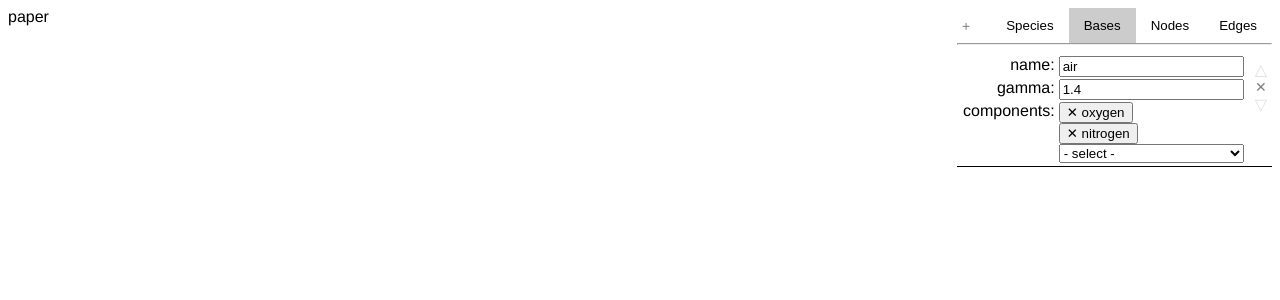
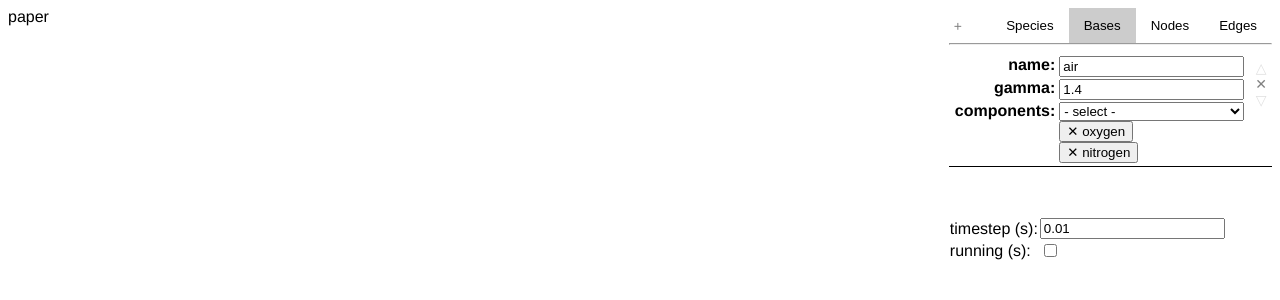
Before and after one commit to jeffechua/thermo, a Vue app in the folder web/: page / in a window 1280 px wide. Both pictures are taken after a click on the button "Bases". Shown: the top 300 px of the page. Built offline with nearby package versions, Linux system fonts and the light colour scheme.

Commit message:
Added node interface. Downstream handling of deletion currently not implemented.

```diff
--- a/web/src/App.vue
+++ b/web/src/App.vue
@@ -40,15 +40,33 @@
           v-if="tab == 'species'"
           :list="spec.species"
           :component="speciesSpec"
-          :running="false"
+          :running="running"
         />
         <list-manager
           v-if="tab == 'bases'"
           :list="spec.bases"
           :component="basisSpec"
-          :running="false"
+          :running="running"
           :data="spec.species"
         />
+        <list-manager
+          v-if="tab == 'nodes'"
+          :list="spec.nodes"
+          :component="nodeSpec"
+          :running="running"
+          :data="spec"
+        />
+        <div style="height:50px"/>
+        <table>
+          <tr>
+            <td>timestep (s):</td>
+            <td><input type="number" step="0.01" v-model="spec.timestep" /></td>
+          </tr>
+          <tr>
+            <td>running (s):</td>
+            <td><input type="checkbox" v-model="running" /></td>
+          </tr>
+        </table>
       </div>
     </div>
   </div>
@@ -58,6 +76,7 @@
 import ListManager from "./components/ListManager.vue";
 import SpeciesSpec from "./components/SpeciesSpec.vue";
 import BasisSpec from "./components/BasisSpec.vue";
+import NodeSpec from "./components/NodeSpec.vue";
 import example from "./examples.js";
 
 export default {
@@ -66,7 +85,7 @@ export default {
     ListManager,
   },
   data() {
-    return { spec: example, tab: "species" };
+    return { spec: example, tab: "species", running: false };
   },
   computed: {
     speciesSpec: {
@@ -77,6 +96,11 @@ export default {
     basisSpec: {
       get() {
         return BasisSpec;
+      },
+    },
+    nodeSpec: {
+      get() {
+        return NodeSpec;
       },
     },
   },
@@ -99,6 +123,22 @@ export default {
             components: [],
           });
           break;
+        case "nodes":
+          this.spec.nodes.push({
+            id: this.spec.nextID++,
+            basis: this.spec.bases[0].id,
+            name: "",
+            type: "SourceSink",
+            format: "PTx",
+            P: 1e5,
+            V: 1,
+            T: 298,
+            H: 0,
+            xs: [1],
+            ns: [1],
+            gamma: 1.4,
+          });
+          break;
       }
     },
   },
@@ -112,7 +152,7 @@ export default {
   -moz-osx-font-smoothing: grayscale;
 }
 table {
-  border-spacing: 0px;
+  border-collapse: collapse;
 }
 .tab {
   background-color: inherit;
@@ -144,8 +184,6 @@ table {
 .item-box th {
   text-align: right;
   vertical-align: top;
-  font-weight: inherit;
-  font-size: inherit;
   padding-right: 3px;
 }
 .flex-grow {
@@ -162,7 +200,13 @@ table {
   -moz-user-select: none;
   -ms-user-select: none;
 }
-.text-button-disabled {
+.text-button:hover {
+  color: #101010;
+}
+.text-button:active {
+  color: #505050;
+}
+.text-button.disabled {
   color: #e0e0e0;
   padding-left: 5px;
   padding-right: 5px;
@@ -172,10 +216,4 @@ table {
   -moz-user-select: none;
   -ms-user-select: none;
 }
-.text-button:hover {
-  color: #101010;
-}
-.text-button:active {
-  color: #505050;
-}
 </style>
--- a/web/src/components/BasisSpec.vue
+++ b/web/src/components/BasisSpec.vue
@@ -17,12 +17,6 @@
         <tr>
           <th>components:</th>
           <td style="display: flex; flex-direction: column">
-            <span v-for="id of element_.components" :key="id">
-              <button v-if="!running" @click="removeComponent(id)">
-                ✕ {{ getSpecies(id).name }}
-              </button>
-              <span v-else>{{ getSpecies(id).name }}</span>
-            </span>
             <select @change="addComponent" v-if="!running">
               <option value="-1">- select -</option>
               <option
@@ -35,6 +29,12 @@
                 {{ species.name }}
               </option>
             </select>
+            <span v-for="id of element_.components" :key="id">
+              <button v-if="!running" @click="removeComponent(id)">
+                ✕ {{ derefID(id, data).name }}
+              </button>
+              <span v-else>{{ derefID(id, data).name }}</span>
+            </span>
           </td>
         </tr>
       </table>
@@ -53,6 +53,7 @@
 <script>
 import ListNav from "./ListNav.vue";
 import Field from "./Field.vue";
+import { derefID } from "../utils.js";
 
 export default {
   name: "BasisSpec",
@@ -66,9 +67,7 @@ export default {
     };
   },
   methods: {
-    getSpecies(id) {
-      return this.data.find((species) => id == species.id);
-    },
+    derefID: derefID,
     addComponent(event) {
       let id = parseInt(event.target.value);
       event.target.value = -1;
--- a/web/src/components/ListNav.vue
+++ b/web/src/components/ListNav.vue
@@ -1,10 +1,15 @@
 <template>
   <div class="nav-container">
-    <a v-if="!first" class="text-button" @click="$emit('moveup')">△</a>
-    <a v-else class="text-button-disabled">△</a>
+    <a class="text-button" :class="{ disabled: first }" @click="$emit('moveup')"
+      >△</a
+    >
     <a class="text-button" @click="$emit('delete')">✕</a>
-    <a v-if="!last" class="text-button" @click="$emit('movedown')">▽</a>
-    <a v-else class="text-button-disabled">▽</a>
+    <a
+      class="text-button"
+      :class="{ disabled: last }"
+      @click="$emit('movedown')"
+      >▽</a
+    >
   </div>
 </template>
 
--- /dev/null
+++ b/web/src/components/NodeSpec.vue
@@ -0,0 +1,152 @@
+<template>
+  <div class="item-box">
+    <div class="contents">
+      <table>
+        <field
+          label="name"
+          type="text"
+          v-model="element_.name"
+          :running="running"
+        />
+        <tr>
+          <th>basis:</th>
+          <td v-if="running">{{ element_.basis }}</td>
+          <td v-else>
+            <select v-model="element_.basis" @change="onCompositionChanged">
+              <option
+                v-for="basis in data.bases"
+                :key="basis.id"
+                :value="basis.id"
+              >
+                {{ basis.name }}
+              </option>
+            </select>
+          </td>
+        </tr>
+        <tr>
+          <th>type:</th>
+          <td v-if="running">{{ element_.type }}</td>
+          <td v-else>
+            <select v-model="element_.type" @change="onTypeChanged">
+              <option v-for="(value, key) in specTree" :key="key" :value="key">
+                {{ key }}
+              </option>
+            </select>
+          </td>
+        </tr>
+        <tr>
+          <th>format:</th>
+          <td v-if="running">{{ element_.format }}</td>
+          <td v-else>
+            <select v-model="element_.format">
+              <option
+                v-for="format of specTree[element_.type]"
+                :key="format"
+                :value="format"
+              >
+                {{ format }}
+              </option>
+            </select>
+          </td>
+        </tr>
+        <field
+          v-if="element_.format.includes('P')"
+          label="pressure (Pa)"
+          type="positive number"
+          v-model="element_.P"
+          :running="running"
+        />
+        <field
+          v-if="element_.format.includes('V')"
+          label="volume (m³)"
+          type="positive number"
+          v-model="element_.V"
+          :running="running"
+        />
+        <field
+          v-if="element_.format.includes('T')"
+          label="temperature (K)"
+          type="positive number"
+          v-model="element_.T"
+          :running="running"
+        />
+        <field
+          v-if="element_.format.includes('H')"
+          label="phys. enthalpy (J)"
+          type="number"
+          v-model="element_.H"
+          :running="running"
+        />
+        <!-- eslint-disable vue/no-use-v-if-with-v-for -->
+        <!-- putting v-if in a wrapper breaks the table/tr association -->
+        <field
+          v-if="element_.format.includes('n')"
+          v-for="(id, i) in derefID(element_.basis, data.bases).components"
+          :key="id"
+          :label="derefID(id, data.species).name + ' (mol)'"
+          :running="running"
+          v-model="element_.ns[i]"
+        />
+        <field
+          v-if="element_.format.includes('x')"
+          v-for="(id, i) in derefID(element_.basis, data.bases).components"
+          :key="id"
+          :label="derefID(id, data.species).name + ' (mol%)'"
+          :running="
+            running ||
+            i == derefID(element_.basis, data.bases).components.length - 1
+          "
+          v-model="element_.xs[i]"
+          @change="onCompositionChanged"
+        />
+        <!-- eslint-enable vue/no-use-v-if-with-v-for -->
+      </table>
+    </div>
+    <list-nav
+      v-if="!running"
+      :first="first"
+      :last="last"
+      @moveup="$emit('moveup')"
+      @delete="$emit('delete')"
+      @movedown="$emit('movedown')"
+    />
+  </div>
+</template>
+
+<script>
+import ListNav from "./ListNav.vue";
+import Field from "./Field.vue";
+import { derefID } from "../utils.js";
+
+export default {
+  name: "SpeciesSpec",
+  props: ["element", "running", "first", "last", "data"],
+  emits: ["moveup", "delete", "movedown"],
+  components: { ListNav, Field },
+  data() {
+    return {
+      // evilly bypass the prop mutation restriction
+      element_: this.element,
+      specTree: {
+        SourceSink: ["PTx"],
+        IsochoricCell: ["PVTx", "VHn"],
+        IsobaricCell: ["PVTx", "PHn", "PTn"],
+      },
+    };
+  },
+  methods: {
+    derefID: derefID,
+    onTypeChanged(event) {
+      if (!this.specTree[event.target.value].includes(this.element_.format))
+        this.element_.format = this.specTree[event.target.value][0];
+    },
+    onCompositionChanged() {
+      let basis = derefID(this.element_.basis, this.data.bases);
+      let sum = 0;
+      for (let i = 0; i < basis.components.length - 1; i++)
+        sum += this.element_.xs[i];
+      this.element_.xs[basis.components.length - 1] = Math.round((1.0 - sum)*1e8)/1e8;
+    },
+  },
+};
+</script>
--- a/web/src/examples.js
+++ b/web/src/examples.js
@@ -27,29 +27,40 @@ export default {
         {
             "id": 3,
             "type": "SourceSink",
+            "format": "PTx",
             "name": "nitrogen main",
-            "basis": "air",
+            "basis": "2",
             "P": 1.5e5,
+            "V": 0,
             "T": 298,
-            "xs": [0.98, 0.02]
+            "H": 0,
+            "xs": [0.98, 0.02],
+            "ns": []
         },
         {
             "id": 4,
             "type": "IsochoricCell",
+            "format": "PVTx",
             "name": "cylinder",
-            "basis": "air",
+            "basis": "2",
             "P": 1.1e5,
             "V": 0.5,
             "T": 298,
-            "xs": [0.79, 0.21]
+            "H": 0,
+            "xs": [0.79, 0.21],
+            "ns": []
         },
         {
             "id": 5,
             "type": "IsobaricCell",
+            "format": "PTn",
             "name": "tank",
-            "basis": "air",
+            "basis": "2",
             "P": 1e5,
+            "V": 0,
             "T": 298,
+            "H": 0,
+            "xs": [1, 0],
             "ns": [0, 0]
         }
     ],
--- /dev/null
+++ b/web/src/utils.js
@@ -0,0 +1,3 @@
+export function derefID(id, list) {
+    return list.find((element) => id == element.id);
+}
```
